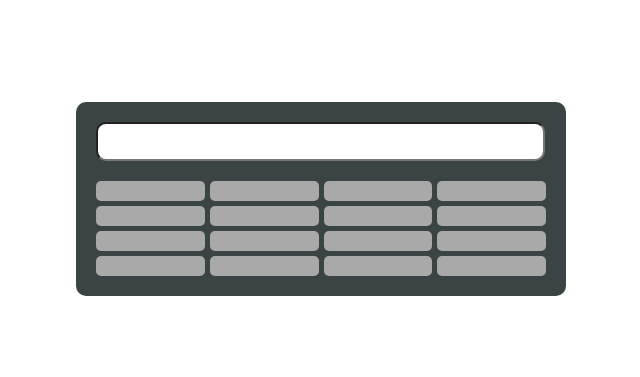
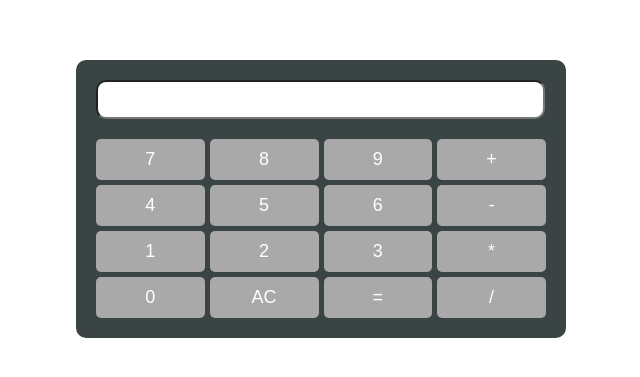
Before and after one commit to SandulRusara/assignment-10, a plain HTML site: page index.html in a window 1280 px wide. Shown: the part 201-578 px from the top of the page, without its empty margins (319-959 px from the left). Drawn offline with Linux system fonts and the light colour scheme.

Commit message:
few update

```diff
--- a/index.html
+++ b/index.html
@@ -3,6 +3,7 @@
 <head>
     <meta charset="UTF-8">
     <title>Calculator</title>
+    <meta name="viewport" content="width=device-width, initial-scale=1.0">
     <style>
         body, html {
             height: 100%;
@@ -61,22 +62,22 @@
     <div class="calculator">
         <input type="text" id="display" readonly>
         <div class="buttons">
-            <button></button>
-            <button></button>
-            <button></button>
-            <button></button>
-            <button></button>
-            <button></button>
-            <button></button>
-            <button></button>
-            <button></button>
-            <button></button>
-            <button></button>
-            <button></button>
-            <button></button>
-            <button></button>
-            <button></button>
-            <button></button>
+            <button onclick="appendNumber('7')">7</button>
+            <button onclick="appendNumber('8')">8</button>
+            <button onclick="appendNumber('9')">9</button>
+            <button onclick="appendOperator('+')">+</button>
+            <button onclick="appendNumber('4')">4</button>
+            <button onclick="appendNumber('5')">5</button>
+            <button onclick="appendNumber('6')">6</button>
+            <button onclick="appendOperator('-')">-</button>
+            <button onclick="appendNumber('1')">1</button>
+            <button onclick="appendNumber('2')">2</button>
+            <button onclick="appendNumber('3')">3</button>
+            <button onclick="appendOperator('*')">*</button>
+            <button onclick="appendNumber('0')">0</button>
+            <button onclick="clearDisplay()">AC</button>
+            <button onclick="calculate()">=</button>
+            <button onclick="appendOperator('/')">/</button>
         </div>
     </div>
 </div>
```
